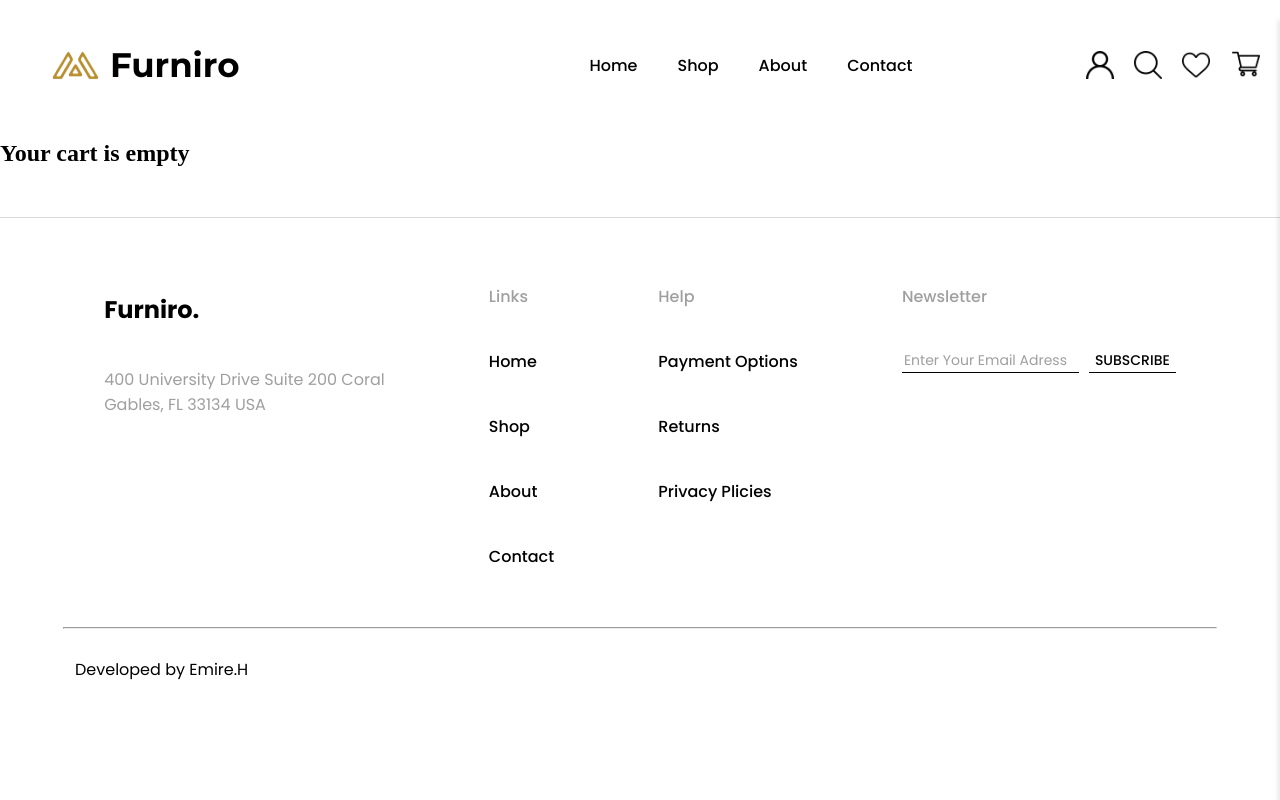
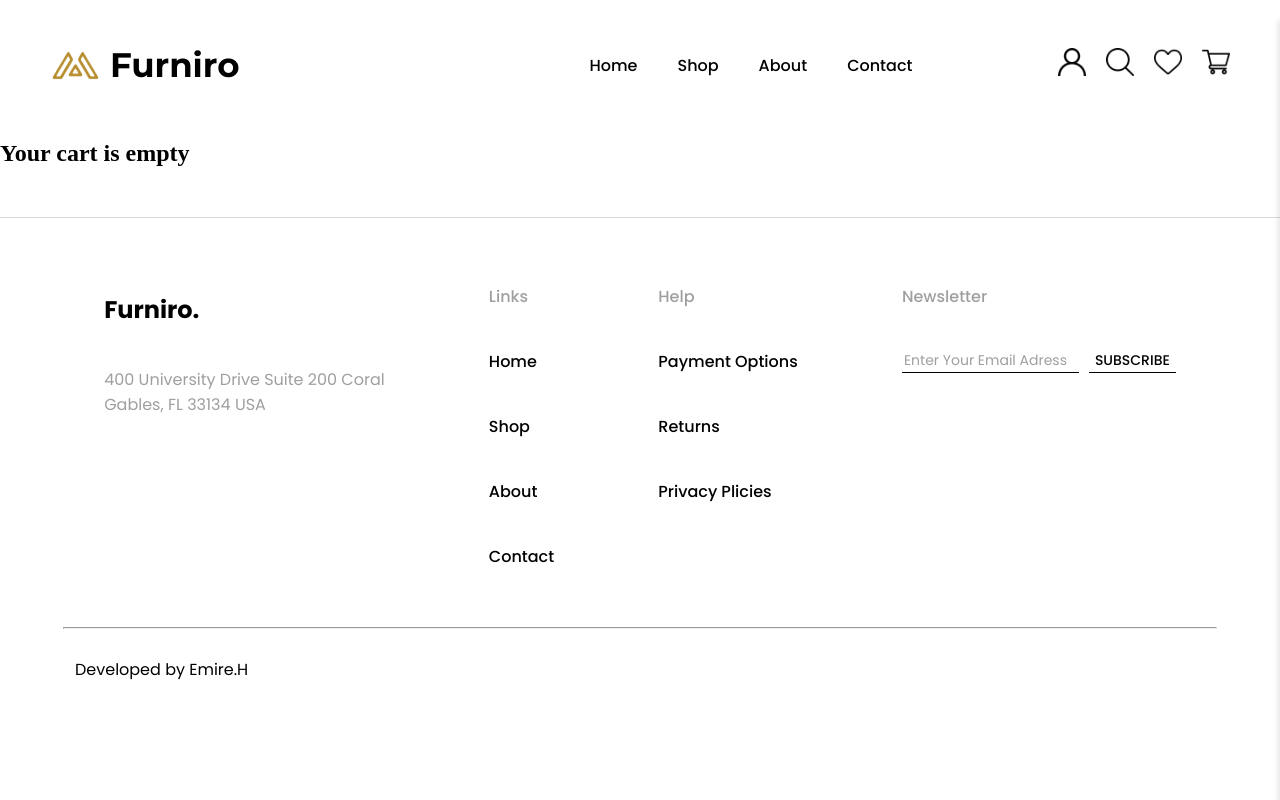
Before and after one commit to EmireHaouas/furniro, a React (Vite) app in the folder furniro/: page /checkout in a window 1280 px wide. Built offline with nearby package versions, Linux system fonts and the light colour scheme.

Commit message:
modification settings cart icon on header to be fixed

```diff
--- a/furniro/src/Components/Checkout/Checkout.css
+++ b/furniro/src/Components/Checkout/Checkout.css
@@ -1,6 +1,6 @@
 /* Conteneur principal */
 .checkout-container {
-    padding: 20px;
+    padding: 0px;
   }
 
   .bannercheckout {
--- a/furniro/src/Components/Global/Header.css
+++ b/furniro/src/Components/Global/Header.css
@@ -99,7 +99,7 @@ a:hover {
     margin-right: 20px;
 }
 .cart-icon-img{
-    margin-top: 30px;
+    margin-top: 0px;
 }
 
 @media (max-width: 480px){
--- a/furniro/src/Components/Global/ShoppingCart.css
+++ b/furniro/src/Components/Global/ShoppingCart.css
@@ -1,6 +1,6 @@
 /* Style de l'icône du panier */
 #cart-icon {
-    position: fixed;
+
     top: 20px;
     right: 20px;
     cursor: pointer;
@@ -10,7 +10,6 @@
 
   /* Barre latérale (panier) */
   #shopping-cart {
-    position: fixed; /* Fixe la barre latérale pour qu'elle reste visible */
     top: 0;
     right: 0;
     width: 417px; /* Ajustez la largeur de la barre latérale */
@@ -71,7 +70,6 @@
 .cart-icon-image{
   width: 28px;
   height: 28px;
-  margin-top: 30px;
 }
 .cart-icon-image:active{
   transform: scale(1.2);
```
